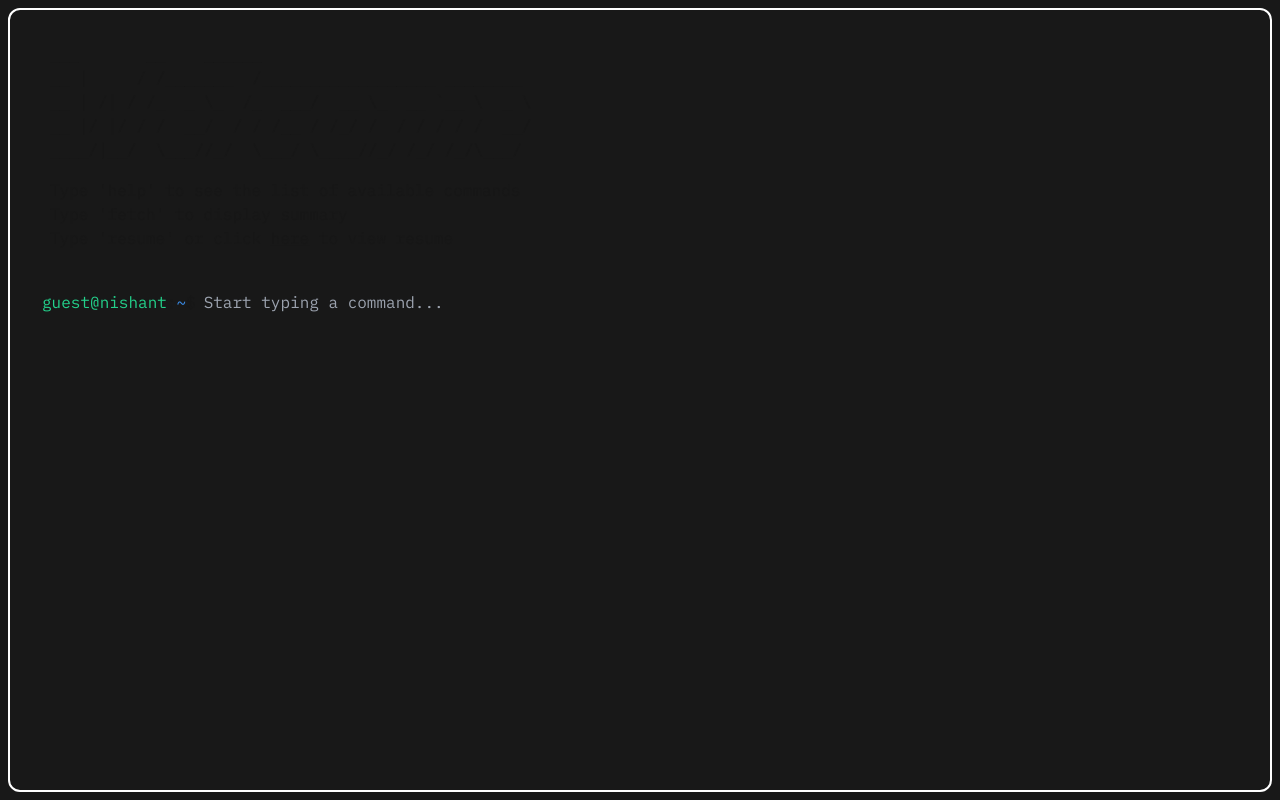
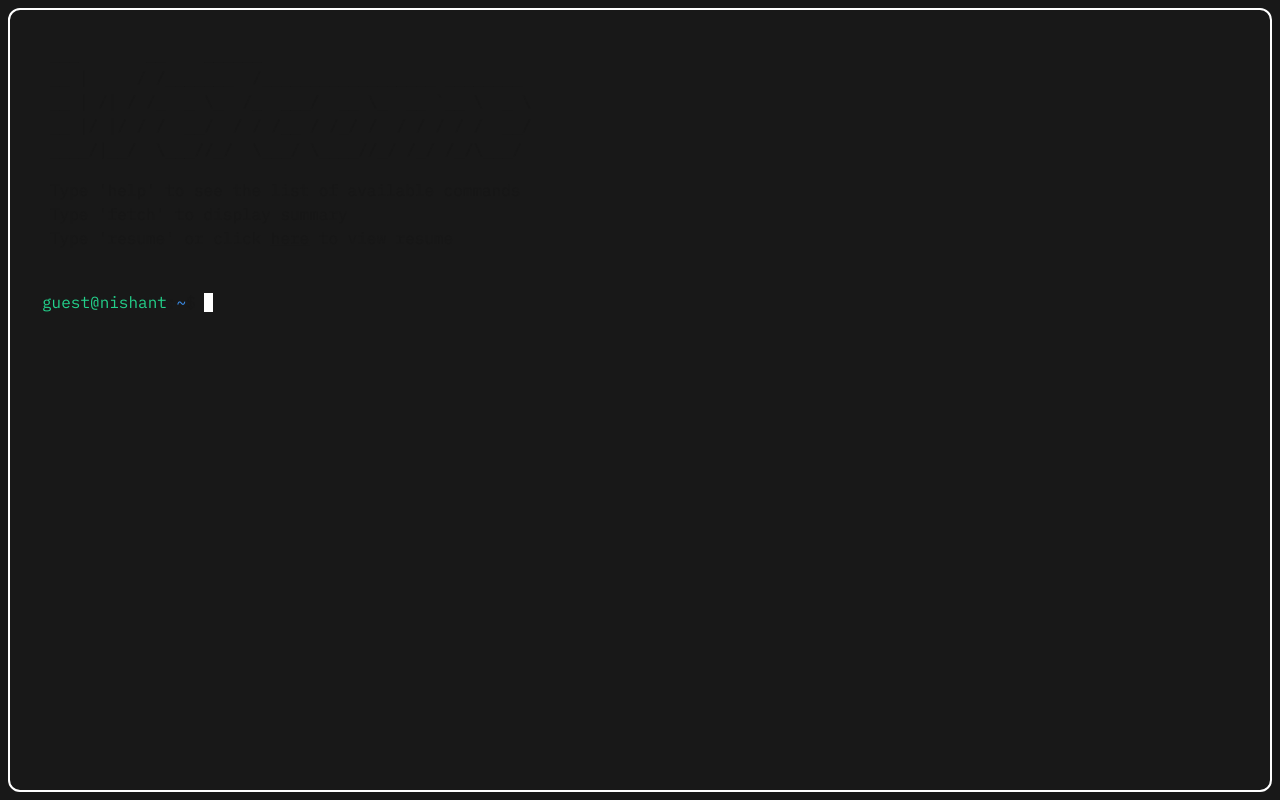
Before and after one commit to Nishantdd/portfolio, a Next.js app: page / in a window 1280 px wide. Built offline with nearby package versions, Linux system fonts and the light colour scheme.

Commit message:
Change caret to block in terminal input and implement parser for about command

```diff
--- a/src/components/Terminal.tsx
+++ b/src/components/Terminal.tsx
@@ -66,13 +66,24 @@ ____/|__/  \\___//_/  \\___/ \\____//_/ /_/ /_/\\___/
                     <form onSubmit={handleCommand} className='mt-2'>
                         <div className="flex flex-row space-x-2">
                             <Prompt />
-                            <input
-                                type="text"
-                                value={userInput}
-                                onChange={e => setUserInput(e.target.value)}
-                                placeholder="Start typing a command..."
-                                className="flex-grow bg-transparent focus:border-transparent focus:outline-none"
-                            />
+                            <div className="relative flex-grow">
+                                <input
+                                    type="text"
+                                    value={userInput}
+                                    onChange={e => setUserInput(e.target.value)}
+                                    className="w-full bg-transparent focus:border-transparent focus:outline-none caret-transparent flex-grow"
+                                    autoFocus
+                                />
+                                <div
+                                    className="absolute bg-white pointer-events-none"
+                                    style={{
+                                        height: '1.2em',
+                                        width: '0.6em',
+                                        left: `${userInput.length}ch`,
+                                        top: '0.2em',
+                                    }}
+                                ></div>
+                            </div>
                         </div>
                     </form>
                 </div>
--- a/src/utils/commandParser.ts
+++ b/src/utils/commandParser.ts
@@ -1,5 +1,23 @@
-const parser = async (command: string): Promise<string> => {
-    return Promise.resolve("hello");
+const getTokens = (s: string) : string[] => {
+    if(s.length === 0) return [''];
+    return s.trim().split(' ');
+}
+
+const parser = async (query: string): Promise<string> => {
+    const tokens = getTokens(query);
+    if(tokens.length === 0) return Promise.resolve('');
+
+    const ctx = {
+        command: tokens[0],
+        parameters: tokens.slice(1)
+    }
+
+    switch(ctx.command){
+        case 'about':
+            return `Hi, I am Nishant.\nWelcome to my terminal styled portfolio website!\nMore about me:\n'fetch' - short summary\n'resume' - my latest resume\n'readme' - my github readme`
+    }
+
+    return Promise.resolve("");
 };
 
 export { parser };
```
